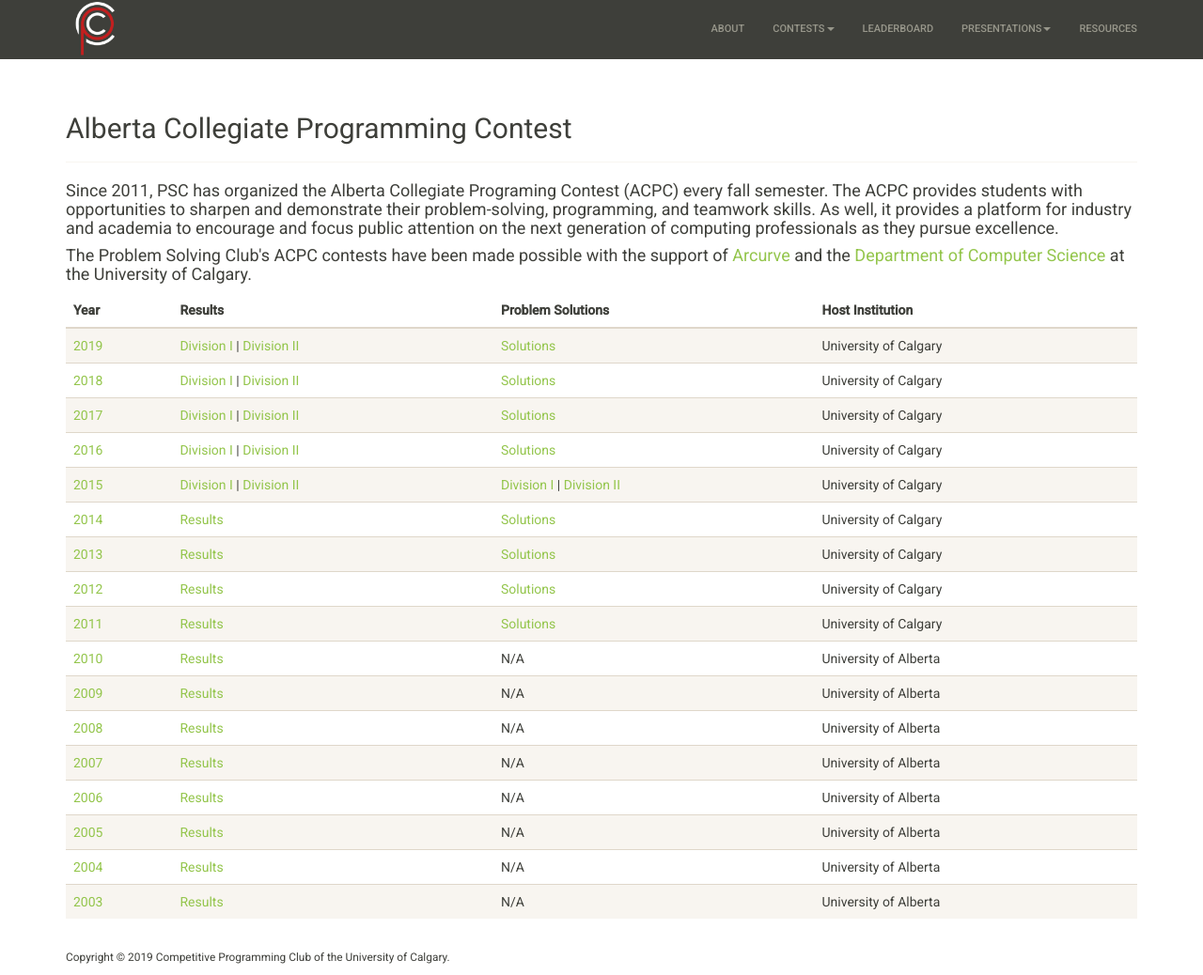
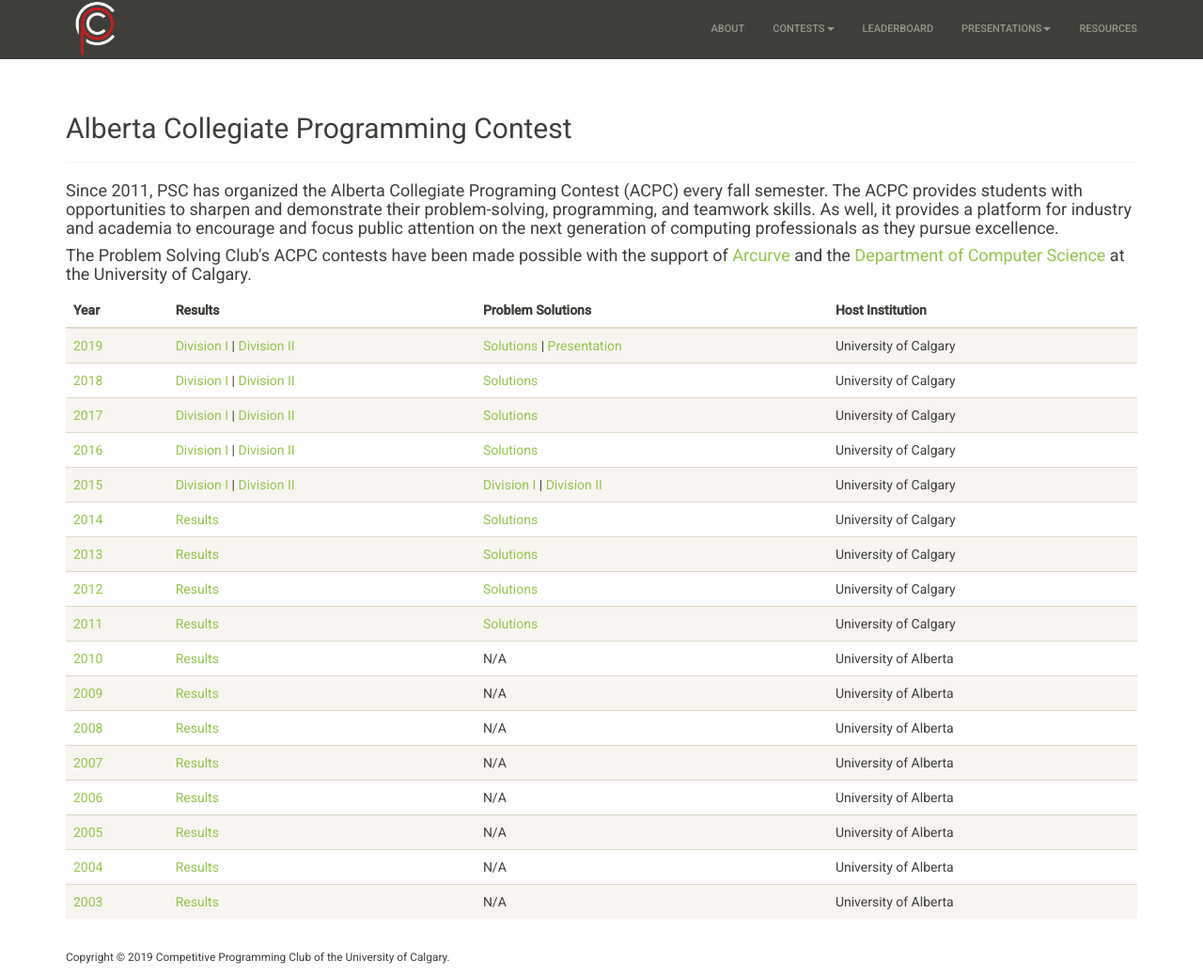
Before and after one commit to ProblemSolvingClub/psc-website, a Jekyll site: the page built from contests/acpc/index.html, in a window 1280 px wide and 1038 px high. Shown: the whole window at 94% size. Built offline with Jekyll 4.4.1, drawn with Linux system fonts in a browser that asks for light colours; nearby versions of some CDN libraries.

Commit message:
added acpc19 presentation

```diff
--- a/contests/acpc/index.html
+++ b/contests/acpc/index.html
@@ -43,6 +43,8 @@ title: ACPC
         </td>
         <td>
 	  <a href="2019/files/acpc19.tar.gz">Solutions</a>
+	  |
+	  <a href="2019/files/ACPC19.pdf">Presentation</a>
         </td>
         <td>
           University of Calgary
```
Also changed, not shown: 1 other file.
